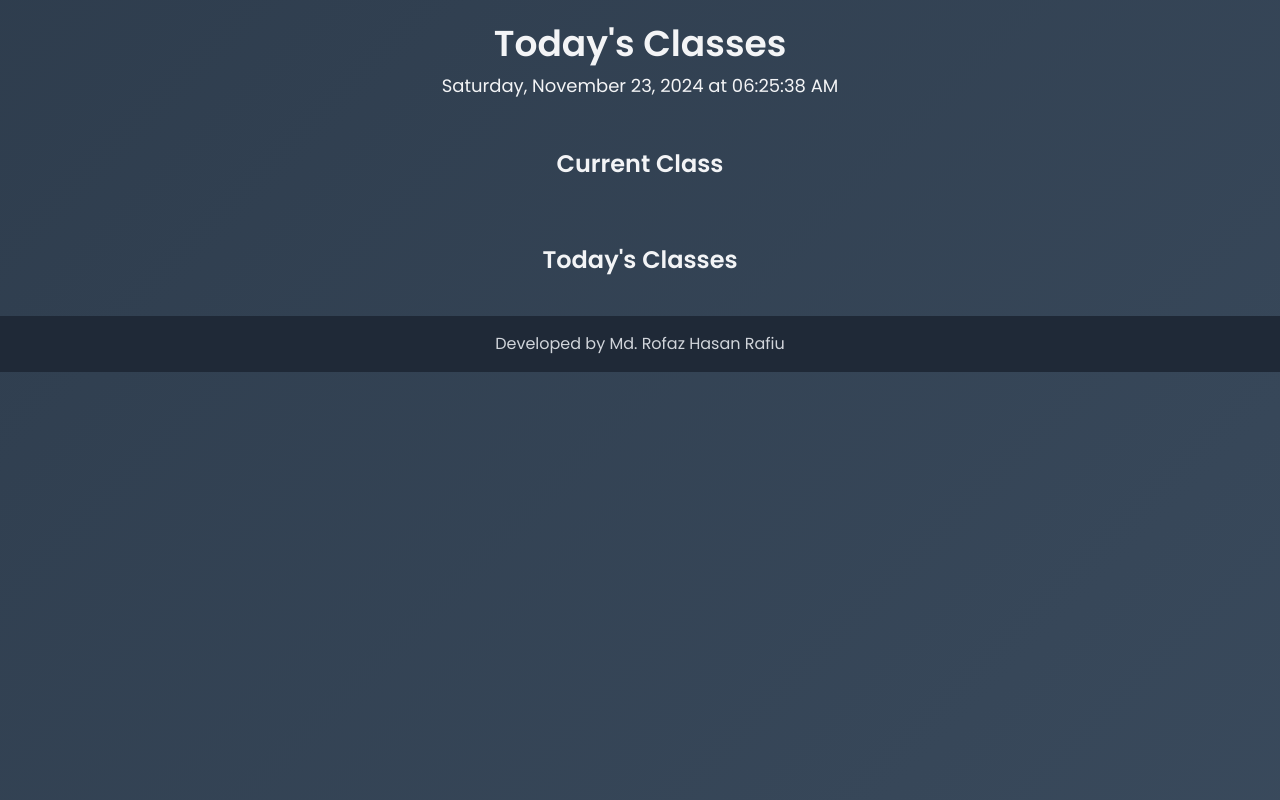
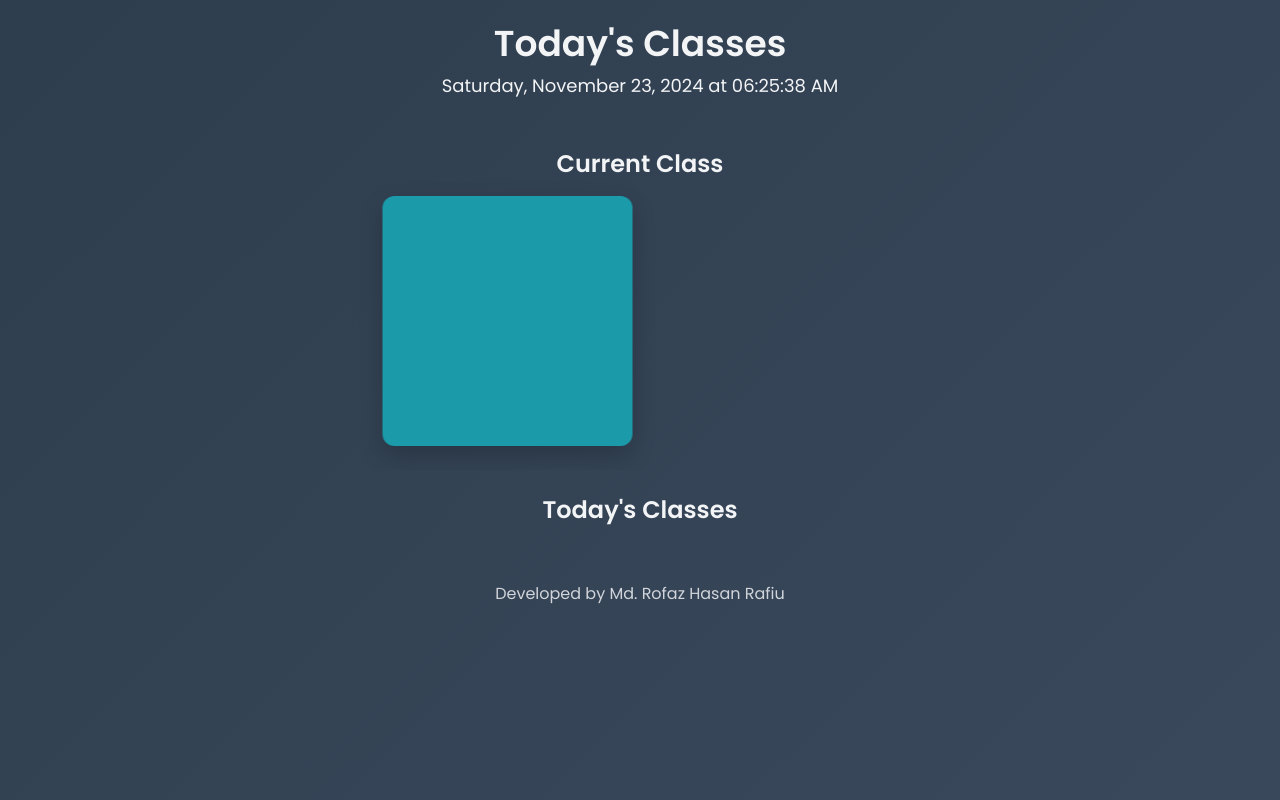
Before and after one commit to rofazhasan/digital_class_routine, a Flask app: page / in a window 1280 px wide. Run offline with Flask 3, Linux system fonts and the light colour scheme; some libraries are stand-ins or nearby versions.

Commit message:
Update index.html

```diff
--- a/app/templates/index.html
+++ b/app/templates/index.html
@@ -20,24 +20,24 @@
             100% { background-position: 0% 50%; }
         }
 
-        /* Loader Styling */
+        /* Loader Styles */
         #loader {
             position: fixed;
             top: 0;
             left: 0;
             width: 100%;
             height: 100%;
-            background-color: #1E2A38;
+            background: #1E2A38;
             display: flex;
             justify-content: center;
             align-items: center;
-            z-index: 9999;
+            z-index: 1000;
             transition: opacity 0.5s ease;
         }
 
-        .loader {
+        .loader-icon {
             border: 8px solid #f3f3f3;
-            border-top: 8px solid #3498db;
+            border-top: 8px solid #1B9AAA;
             border-radius: 50%;
             width: 80px;
             height: 80px;
@@ -49,60 +49,78 @@
             100% { transform: rotate(360deg); }
         }
 
-        /* Hide content until loaded */
-        .hidden-content {
-            display: none;
+        #content {
+            display: none; /* Hide content until loaded */
+        }
+
+        .current-class-container {
+            width: 250px;
+            height: 250px;
+            margin: 0 auto;
+            display: flex;
+            align-items: center;
+            justify-content: center;
+            background-color: #1B9AAA;
+            border-radius: 12px;
+            box-shadow: 0 10px 25px rgba(0, 0, 0, 0.2);
+            overflow: hidden;
+            animation: slideIn 20s linear infinite;
+            position: relative;
+        }
+
+        .paused { animation-play-state: paused; }
+
+        @keyframes slideIn {
+            0% { transform: translateX(-100%); }
+            100% { transform: translateX(100%); }
         }
     </style>
 </head>
 <body class="text-gray-100 flex flex-col min-h-screen">
     <!-- Loader -->
     <div id="loader">
-        <div class="loader"></div>
+        <div class="loader-icon"></div>
     </div>
 
     <!-- Main Content -->
-    <div id="content" class="hidden-content">
+    <div id="content" class="flex flex-col min-h-screen">
         <!-- Header with Date and Time -->
         <div class="container mx-auto p-6 text-center">
-            <h1 class="text-4xl font-bold">Today's Classes</h1>
+            <h1 class="text-4xl font-bold section-header">Today's Classes</h1>
             <p id="date-time" class="text-lg mt-2"></p>
         </div>
 
         <!-- Current Class Section -->
         <div class="container mx-auto p-6 overflow-hidden">
-            <h2 class="text-2xl font-semibold text-center mb-4">Current Class</h2>
+            <h2 class="text-2xl font-semibold text-center section-header mb-4">Current Class</h2>
             <div id="current-class" class="current-class-container text-center text-lg font-medium rounded-lg shadow-lg"></div>
         </div>
 
         <!-- Class List Section -->
         <div class="container mx-auto p-6 flex-grow">
-            <h2 class="text-2xl font-semibold text-center mb-4">Today's Classes</h2>
+            <h2 class="text-2xl font-semibold text-center section-header mb-4">Today's Classes</h2>
             <div id="class-list" class="grid grid-cols-1 md:grid-cols-2 gap-6 mt-4"></div>
         </div>
 
         <!-- Footer -->
-        <footer class="text-center p-4 mt-auto bg-gray-800">
+        <footer class="footer-bg text-center p-4 mt-auto">
             <p class="text-gray-300">Developed by Md. Rofaz Hasan Rafiu</p>
         </footer>
     </div>
 
-    <!-- JavaScript for Loader, Date-Time, and Class Data -->
+    <!-- JavaScript for Loader, Date-Time, and Socket.IO -->
+    <script src="https://cdnjs.cloudflare.com/ajax/libs/socket.io/4.0.1/socket.io.js"></script>
     <script>
-        // Loader removal after content is loaded
-        window.addEventListener("load", function() {
-            const loader = document.getElementById('loader');
-            const content = document.getElementById('content');
-
-            // Hide loader and display content
-            setTimeout(() => {
-                loader.style.opacity = 0;
-                setTimeout(() => {
-                    loader.style.display = 'none';
-                    content.style.display = 'block';
-                }, 500);  // Match this to CSS transition time
-            }, 1000);  // Optional delay for a smoother experience
-        });
+        // Loader Handling
+        window.onload = function() {
+            setTimeout(function() {
+                document.getElementById('loader').style.opacity = '0';
+                setTimeout(function() {
+                    document.getElementById('loader').style.display = 'none';
+                    document.getElementById('content').style.display = 'block';
+                }, 500); // Smooth fade-out
+            }, 1500); // Simulated loading time (adjust as needed)
+        };
 
         // Update Date and Time
         function updateDateTime() {
@@ -112,6 +130,28 @@
         }
         setInterval(updateDateTime, 1000);
         updateDateTime();
+
+        // Socket.IO for Real-Time Class Updates
+        const socket = io();
+
+        socket.on("class_data", (data) => {
+            const currentClass = document.getElementById('current-class');
+            if (data.current_class.subject) {
+                currentClass.innerHTML = `
+                    <div>
+                        <h3 class="text-2xl font-bold">${data.current_class.subject}</h3>
+                        <p>${data.current_class.teacher} - Room ${data.current_class.room}</p>
+                        <p>${data.current_class.start_time} - ${data.current_class.end_time}</p>
+                    </div>`;
+            }
+            document.getElementById('class-list').innerHTML = data.today_classes.map(c => `
+                <div class="p-4 bg-gray-800 rounded-lg shadow-lg">
+                    <h3 class="text-xl font-semibold">${c.subject}</h3>
+                    <p>${c.teacher} - Room ${c.room}</p>
+                    <p>${c.start_time} - ${c.end_time}</p>
+                </div>
+            `).join('');
+        });
     </script>
 </body>
 </html>
```
